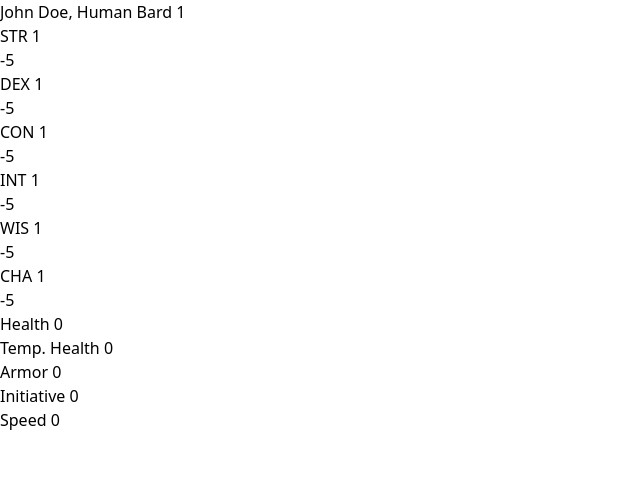
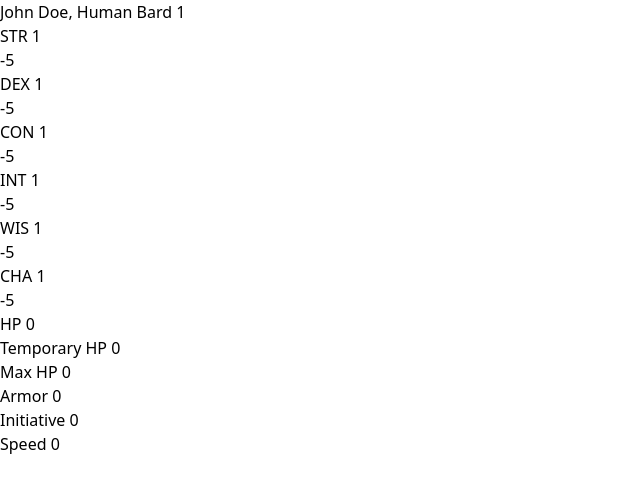
Before and after one commit to xwilson03/DND_Helper, a Svelte app: page / in a window 1280 px wide. Shown: the top 488 px of the page, without its empty margins (0-640 px from the left). Built offline with nearby package versions, Linux system fonts and the light colour scheme.

Commit message:
adds statefulness to CombatPanel

```diff
--- a/src/components/CombatPanel.svelte
+++ b/src/components/CombatPanel.svelte
@@ -6,30 +6,36 @@
 <section class="pane flex flex-col items-center gap-y-2">
     <div class="flex gap-x-4">
         <LabeledNumber
-            label="Health"
-            value={$data.health}
+            label="HP"
+            bind:value={$data.health}
+            bind:max={$data.max_health}
             input_style="h-16 w-32"
         />
         <LabeledNumber
-            label="Temp. Health"
-            value={$data.temp_health}
+            label="Temporary HP"
+            bind:value={$data.temp_health}
             input_style="h-16 w-32"
         />
     </div>
     <div class="flex gap-x-6 pb-1">
         <LabeledNumber
+            label="Max HP"
+            bind:value={$data.max_health}
+            input_style="aspect-square w-11"
+        />
+        <LabeledNumber
             label="Armor"
-            value={$data.armor_class}
+            bind:value={$data.armor_class}
             input_style="aspect-square w-11"
         />
         <LabeledNumber
             label="Initiative"
-            value={$data.initiative}
+            bind:value={$data.initiative}
             input_style="aspect-square w-11"
         />
         <LabeledNumber
             label="Speed"
-            value={$data.speed}
+            bind:value={$data.speed}
             input_style="aspect-square w-11"
         />
     </div>
```
